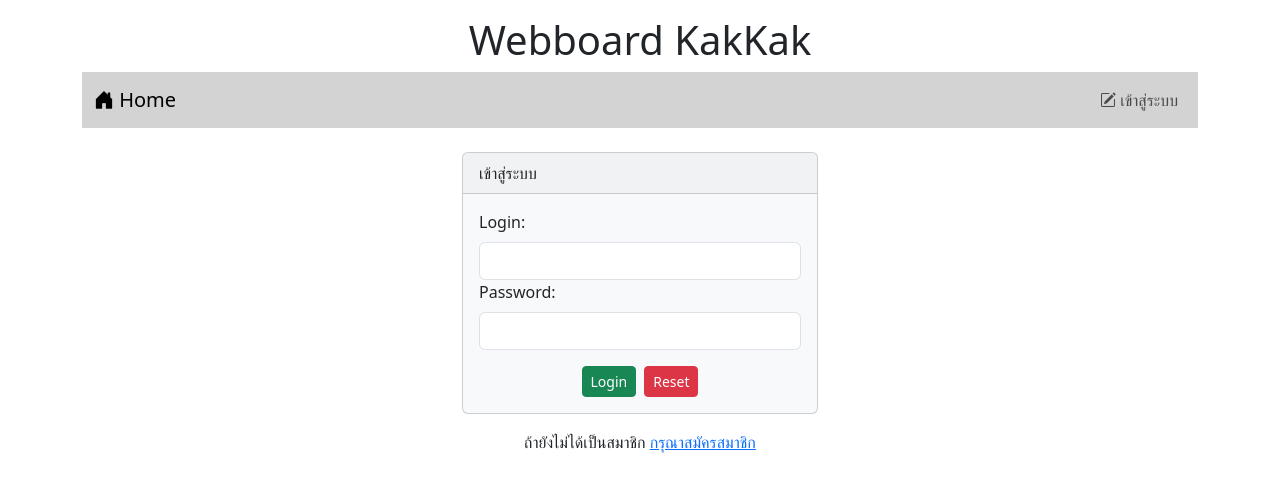
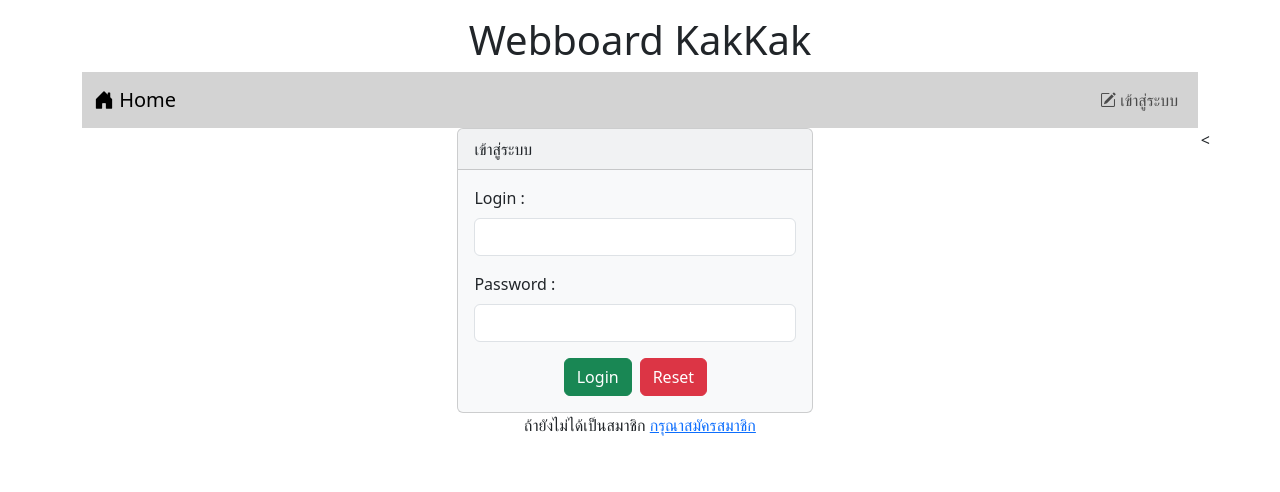
Before and after one commit to Jaktorn/Webboard_Enet, a PHP site: page /login.php in a window 1280 px wide. Shown: the top 492 px of the page. Run offline with PHP 8.4, Linux system fonts and the light colour scheme.

Commit message:
update login

```diff
--- a/login.php
+++ b/login.php
@@ -17,42 +17,41 @@ if(isset($_SESSION['id'])){
     <title>Login</title>
 </head>
 <body>
-<div class="container">
+    <div class="container-lg">
     <h1 style="text-align: center;" class="mt-3">Webboard KakKak</h1>
     <?php include "nav.php" ?>
-
-    <div class="row mt-4">
-        <div class="col-lg-4 col-md-3 col-sm-2 col-1"></div>
-        <div class="col-lg-4 col-md-6 col-sm-8 col-10">
+    <div class="row">
+        <div class="col-sm-8 col-md-6 col-lg-4 mx-auto">
         <div class="card bg-light text-dark">
-                <div class="card-header">เข้าสู่ระบบ</div>
+        <div class="card-header">
+            เข้าสู่ระบบ
+        </div>
         <div class="card-body">
             <form action="verify.php" method="post">
                 <div class="form-group">
-                            <label class="form-label">Login:</label>
-                            <input type="text" name="login" class="form-control">
+                    <label for="login" class="form-label">Login :</label>
+                    <input id="login" type="text" class="form-control" name="login">
                 </div>
-                        <div class="form-group">
-                            <label class="form-label">Password:</label>
-
-                            <div class="input-group">
-                                <input type="password" name="pwd" id="pwd" class="form-control" required>
-                            </div>
-
-
+                <div class="form-group mt-3">
+                    <label for="pwd" class="form-label">Password :</label>
+                    <input id="pwd" type="password" class="form-control" name="pwd">
                 </div>
                 <div class="mt-3 d-flex justify-content-center">
-                            <button type="submit" class="btn btn-success btn-sm me-2">Login</button>
-                            <button type="reset" class="btn btn-danger btn-sm">Reset</button>
+                    <button type="submit" class="btn btn-success  me-2">Login</button>
+                    <button type="reset" class="btn btn-danger  ">Reset</button>
                 </div>
             </form>
         </div>
     </div>
     </div>
-        <div class="col-lg-4 col-md-3 col-sm-2 col-1"></div>
+    <
+
+    <br>
+    <div style="text-align: center;">
+        ถ้ายังไม่ได้เป็นสมาชิก <a href="register.php">กรุณาสมัครสมาชิก</a>
+    </div>
+    </div>
     </div>
 
-    <div align="center" class="mt-3">ถ้ายังไม่ได้เป็นสมาชิก <a href="register.php">กรุณาสมัครสมาชิก</a></div>
-    </div>
 </body>
 </html>
```
Lines whose indentation alone changed are shown as unchanged.
